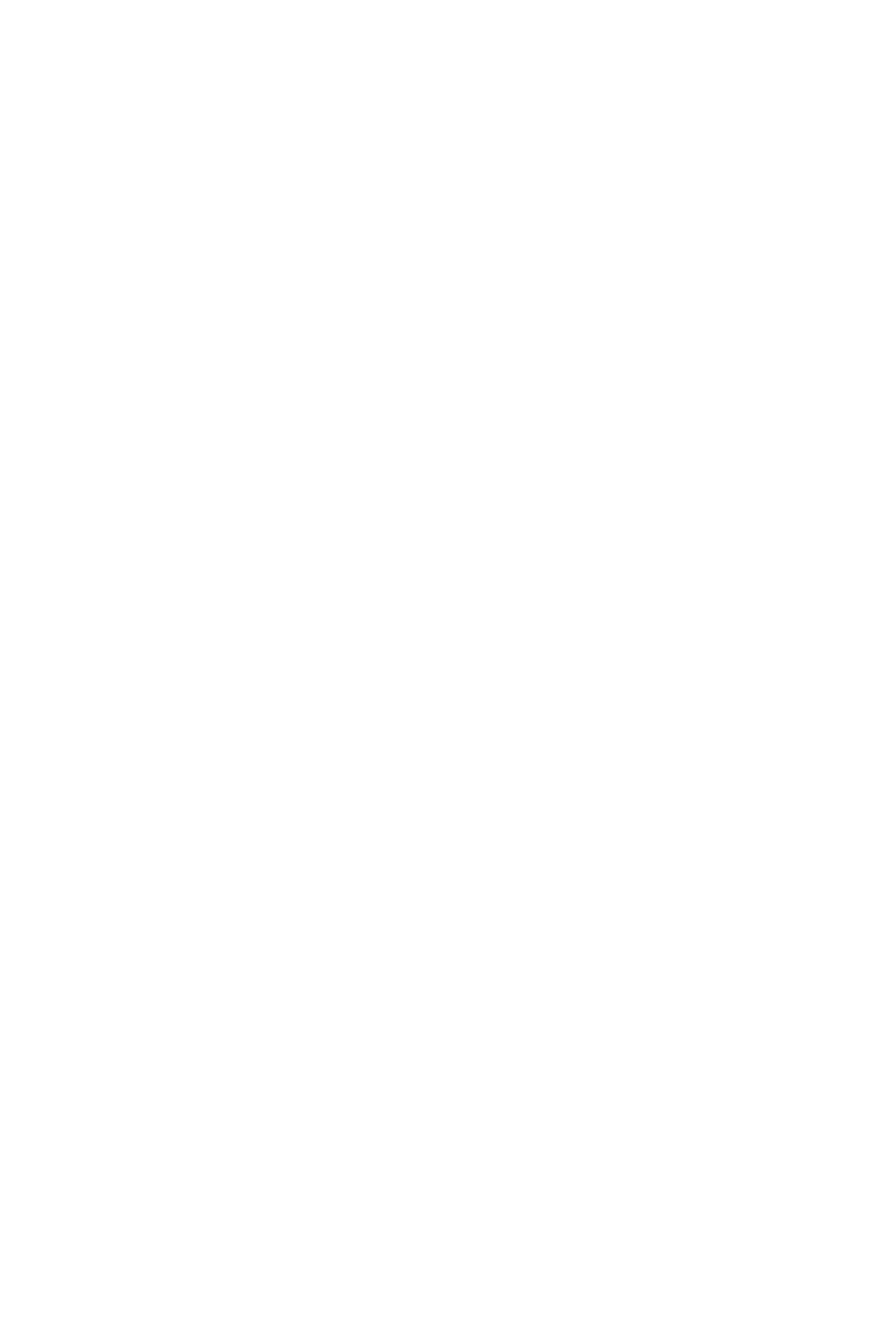
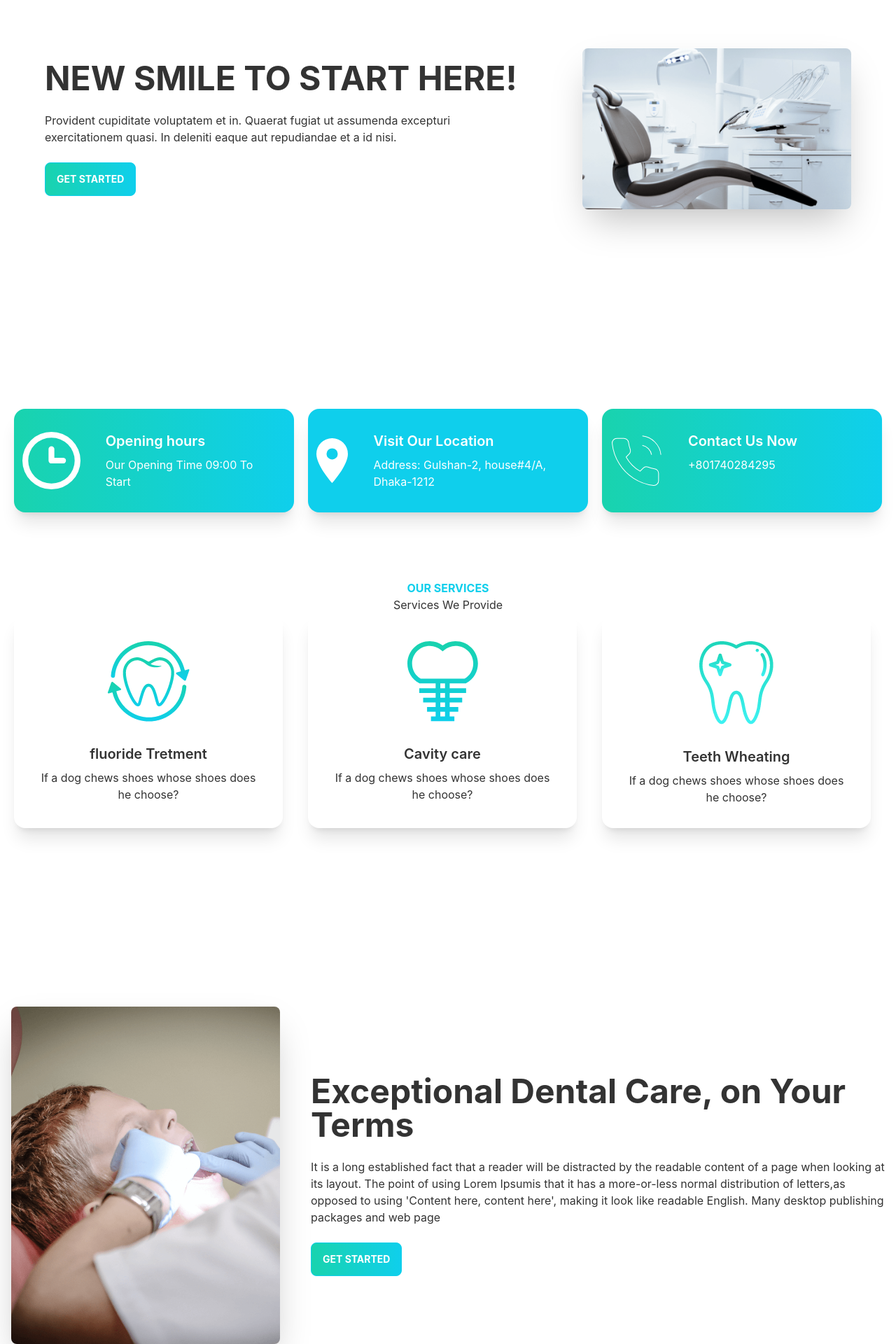
Before and after one commit to Emlakhossain/final-doctor-protal-prject, a React (Create React App) app: page / in a window 1280 px wide. Shown: the part 280-2200 px from the top of the page at 70% size. Before the commit the page ends 800 px from the top, so only its background shows below. Built offline with nearby package versions, Linux system fonts and the light colour scheme.

Commit message:
another commit about services and dental item commited

```diff
--- /dev/null
+++ b/src/Pages/Home/Banner/Banner.js
@@ -0,0 +1,19 @@
+import React from 'react';
+import chair from '../../../assets/images/chair.png';
+
+const Banner = () => {
+    return (
+        <div class="hero min-h-screen px-12 ">
+            <div class="hero-content flex-col lg:flex-row-reverse">
+                <img src={chair} class="max-w-sm rounded-lg shadow-2xl" />
+                <div >
+                    <h1 class="text-5xl font-bold uppercase">New Smile To Start HERE!</h1>
+                    <p class="py-6 pr-20">Provident cupiditate voluptatem et in. Quaerat fugiat ut assumenda excepturi exercitationem quasi. In deleniti eaque aut repudiandae et a id nisi.</p>
+                    <button class="btn btn-primary uppercase text-white font-bold bg-gradient-to-r from-secondary to-primary ">Get Started</button>
+                </div>
+            </div>
+        </div>
+    );
+};
+
+export default Banner;
--- /dev/null
+++ b/src/Pages/Home/DentalCare/DentalCare.js
@@ -0,0 +1,20 @@
+import React from 'react';
+import img from '../../../assets/images/treatment.png';
+
+const DentalCare = () => {
+    return (
+        <div class="hero min-h-screen ">
+            <div class="hero-content flex-col lg:flex-row gap-5">
+                <img src={img} class="max-w-sm rounded-lg shadow-2xl" />
+                <div className='gap-5 pl-6'>
+                    <h1 class="text-5xl font-bold">Exceptional Dental Care, on Your Terms</h1>
+                    <p class="py-6">It is a long established fact that a reader will be distracted by the readable content of a page when looking at its layout. The point of using Lorem Ipsumis that it has a more-or-less normal distribution of letters,as opposed to using 'Content here, content here', making it look like readable English. Many desktop publishing packages and web page</p>
+                    <button class="btn btn-primary uppercase text-white font-bold bg-gradient-to-r from-secondary to-primary ">Get Started</button>
+                </div>
+            </div>
+        </div>
+
+    );
+};
+
+export default DentalCare;
--- a/src/Pages/Home/Home.js
+++ b/src/Pages/Home/Home.js
@@ -1,9 +1,17 @@
 import React from 'react';
+import Banner from './Banner/Banner';
+import DentalCare from './DentalCare/DentalCare';
+import Info from './Info/Info';
+import Services from './Services';
+
 
 const Home = () => {
     return (
         <div>
-            <h2>This is home page</h2>
+            <Banner></Banner>
+            <Info></Info>
+            <Services></Services>
+            <DentalCare></DentalCare>
         </div>
     );
 };
--- /dev/null
+++ b/src/Pages/Home/Info/Info.js
@@ -0,0 +1,17 @@
+import React from 'react';
+import InfoCard from '../InfoCard';
+import clock from '../../../assets/icons/clock.svg';
+import marker from '../../../assets/icons/marker.svg';
+import phone from '../../../assets/icons/phone.svg';
+
+const Info = () => {
+    return (
+        <div className='grid grid-cols-1 gap-4grid lg:grid-cols-3 gap-5 mx-5 pb-12 text-white'>
+            <InfoCard bgClass="bg-gradient-to-r from-secondary to-primary" text="Our Opening Time 09:00 To Start" cardTitle="Opening hours" img={clock}></InfoCard>
+            <InfoCard bgClass="bg-accent" text="Address: Gulshan-2, house#4/A, Dhaka-1212" cardTitle="Visit Our Location" img={marker}></InfoCard>
+            <InfoCard bgClass="bg-gradient-to-r from-secondary to-primary" text="+801740284295" cardTitle="Contact Us Now" img={phone}></InfoCard>
+        </div>
+    );
+};
+
+export default Info;
--- /dev/null
+++ b/src/Pages/Home/InfoCard.js
@@ -0,0 +1,19 @@
+import React from 'react';
+
+const InfoCard = ({ img, cardTitle, text, bgClass }) => {
+    return (
+        <div class={`card lg:card-side bg-primary shadow-xl ${bgClass}`}>
+            <figure className='p-3'>
+                <img src={img} alt="Album" />
+
+            </figure>
+            <div class="card-body pl-6">
+                <h2 class="card-title">{cardTitle}</h2>
+                <p>{text}</p>
+
+            </div>
+        </div>
+    );
+};
+
+export default InfoCard;
--- /dev/null
+++ b/src/Pages/Home/Service.js
@@ -0,0 +1,19 @@
+import React from 'react';
+
+const Service = ({ service }) => {
+    const { img, name, description } = service;
+    return (
+        <div class="card w-96 bg-base-100 shadow-xl">
+            <figure class="px-10 pt-10">
+                <img src={img} alt="Shoes" class="rounded-xl" />
+            </figure>
+            <div class="card-body items-center text-center">
+                <h2 class="card-title">{name}</h2>
+                <p>If a dog chews shoes whose shoes does he choose?</p>
+
+            </div>
+        </div>
+    );
+};
+
+export default Service;
--- /dev/null
+++ b/src/Pages/Home/Services.js
@@ -0,0 +1,41 @@
+import React from 'react';
+import fluoride from '../../assets/images/fluoride.png';
+import Cavity from '../../assets/images/cavity.png';
+import Whitening from '../../assets/images/whitening.png';
+import Service from './Service';
+
+const Services = () => {
+    const services = [
+        {
+            "_id": 1,
+            "name": "fluoride Tretment",
+            "img": fluoride
+        },
+        {
+            "_id": 2,
+            "name": "Cavity care",
+            "img": Cavity
+        },
+        {
+            "_id": 3,
+            "name": "Teeth Wheating",
+            "img": Whitening
+        }
+    ]
+    return (
+        <div>
+            <h4 className='text-center text-primary font-bold mt-12'>OUR SERVICES</h4>
+            <h2 className='text-center'>Services We Provide</h2>
+            <div className='grid grid-cols-1 gap-4grid lg:grid-cols-3 gap-5 mx-5 pb-12 mb-12'>
+                {
+                    services.map(service => <Service
+                        key={service._id}
+                        service={service}
+                    ></Service>)
+                }
+            </div>
+        </div>
+    );
+};
+
+export default Services;
```
